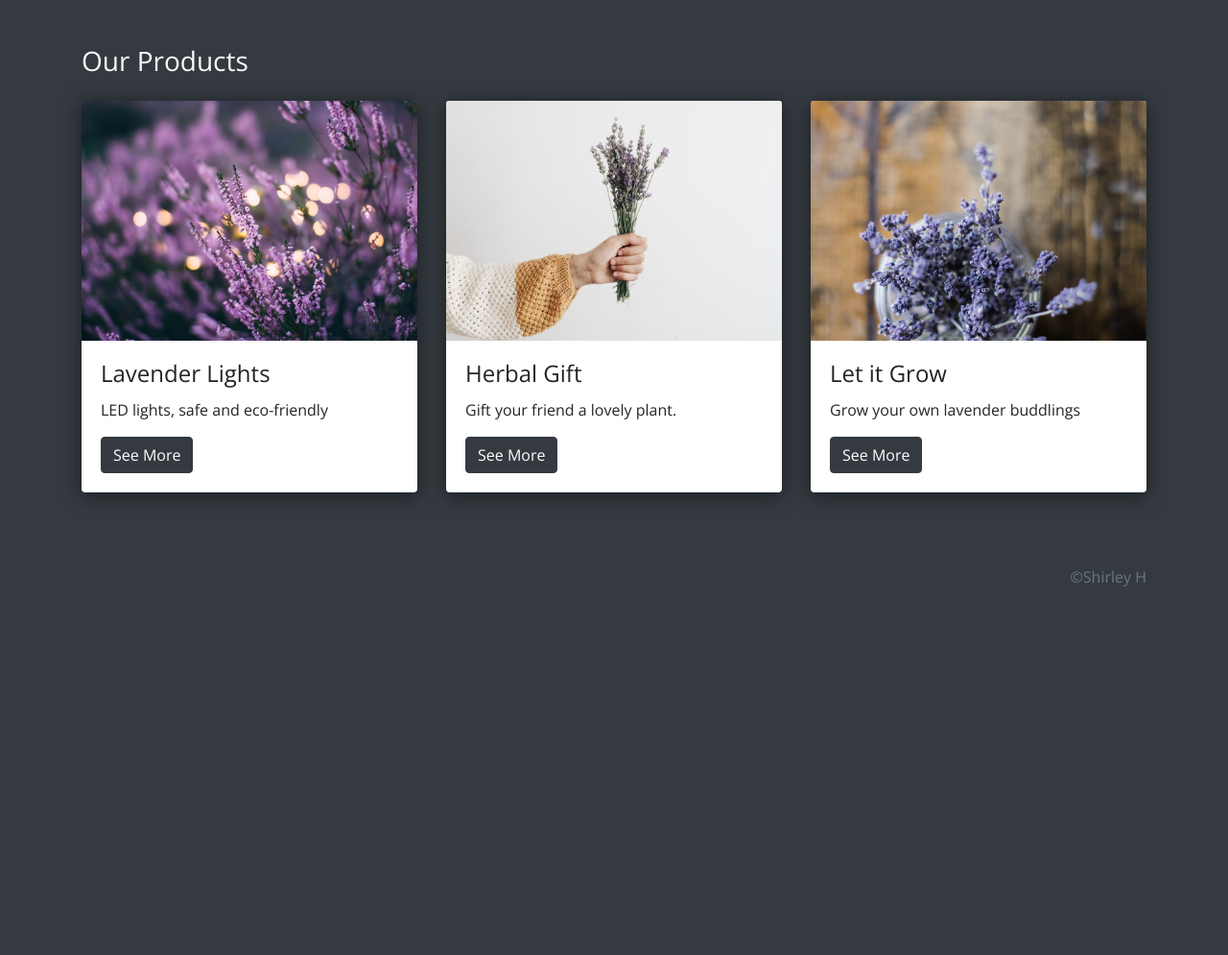
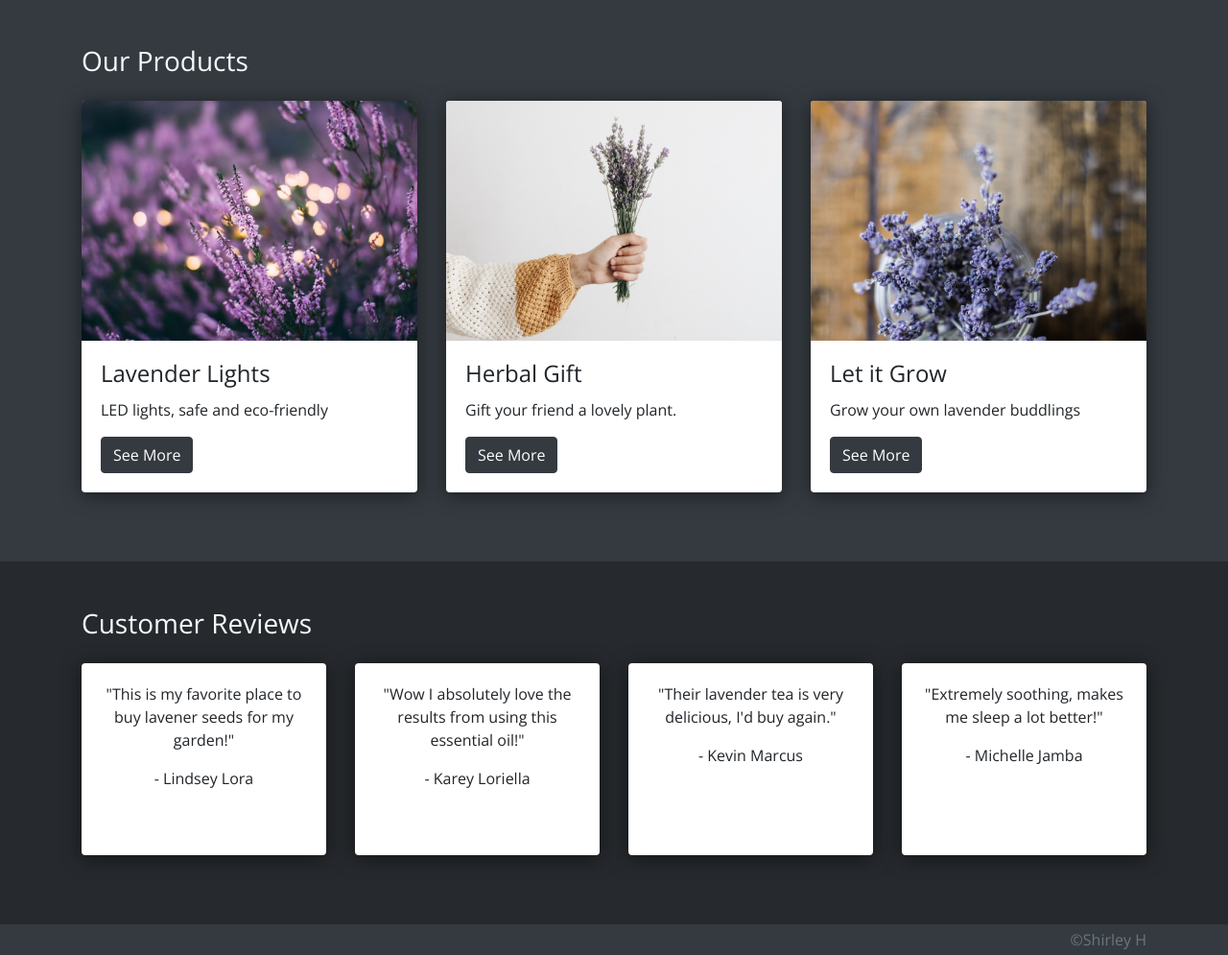
Before and after one commit to serelath/SMCSpring_2019, a PHP site: page /class02/index.html in a window 1280 px wide. Shown: the part 559-1554 px from the top of the page at 96% size. Before the commit the page ends 1170 px from the top, so only its background shows below. Run offline with PHP 8.4, Linux system fonts and the light colour scheme; some libraries are stand-ins or nearby versions.

Commit message:
Added Customer Review section

```diff
--- a/class02/index.html
+++ b/class02/index.html
@@ -63,12 +63,10 @@
     <!--CARDS-->
     <div class="container-fluid bg-dark py-5">
         <div class="container">
-           <div class="row">
-              <div class="col-12">
+            <div class="row">
+               <div class="col-12">
                    <h3 class="text-lg-left text-center text-light mb-4">Our Products</h3>
                </div>
-           </div>
-            <div class="row">
                 <div class="col-lg-4 col-12 mb-sm-4 mb-3"><div class="card">
                       <img class="card-img-top" src="images/one.jpg" alt="Card image">
                       <div class="card-body text-lg-left text-center">
@@ -100,6 +98,51 @@
         </div>
     </div>
 
+    <!--CUSTOMER REVIEWS-->
+    <div class="container-fluid bg-darker py-5">
+       <div class="container mx-auto">
+          <div class="row">
+           <div class="col-12">
+                   <h3 class="text-lg-left text-center text-light mb-4">Customer Reviews</h3>
+               </div>
+            </div>
+                <div class="row customer-review">
+                   <div class="col-lg-3 col-sm-6 col-12 mb-sm-4 mb-3">
+                      <div class="card">
+                        <div class="card-body text-center">
+                          <p class="card-text">"This is my favorite place to buy lavener seeds for my garden!"</p>
+                          <p>- Lindsey Lora</p>
+                        </div>
+                      </div>
+                  </div>
+                   <div class="col-lg-3 col-sm-6 col-12 mb-sm-4 mb-3">
+                      <div class="card">
+                        <div class="card-body text-center">
+                          <p class="card-text">"Wow I absolutely love the results from using this essential oil!"</p>
+                          <p>- Karey Loriella</p>
+                        </div>
+                      </div>
+                  </div>
+                   <div class="col-lg-3 col-sm-6 col-12 mb-sm-4 mb-3">
+                      <div class="card">
+                        <div class="card-body text-center">
+                          <p class="card-text">"Their lavender tea is very delicious, I'd buy again."</p>
+                          <p>- Kevin Marcus</p>
+                        </div>
+                      </div>
+                  </div>
+                   <div class="col-lg-3 col-sm-6 col-12 mb-sm-4 mb-3">
+                      <div class="card">
+                        <div class="card-body text-center">
+                          <p class="card-text">"Extremely soothing, makes me sleep a lot better!"</p>
+                          <p>- Michelle Jamba</p>
+                        </div>
+                      </div>
+                  </div>
+              </div>
+        </div>
+    </div>
+
     <!--FOOTER-->
     <div class="container-fluid bg-dark">
        <div class="container">
--- a/class02/style.css
+++ b/class02/style.css
@@ -52,6 +52,14 @@ a:hover {
     color: rgba(146, 149, 196, 1) !important;
     border: 1px solid rgba(146, 149, 196, 1) !important;
 }
+.bg-darker {
+    background-color: #26292d;
+}
+@media only screen and (min-width: 992px) {
+    .customer-review > div > .card {
+        min-height: 200px;
+    }
+}
 @media only screen and (max-width: 992px) {
     .jumbotron {
     height: 95vh;
```
